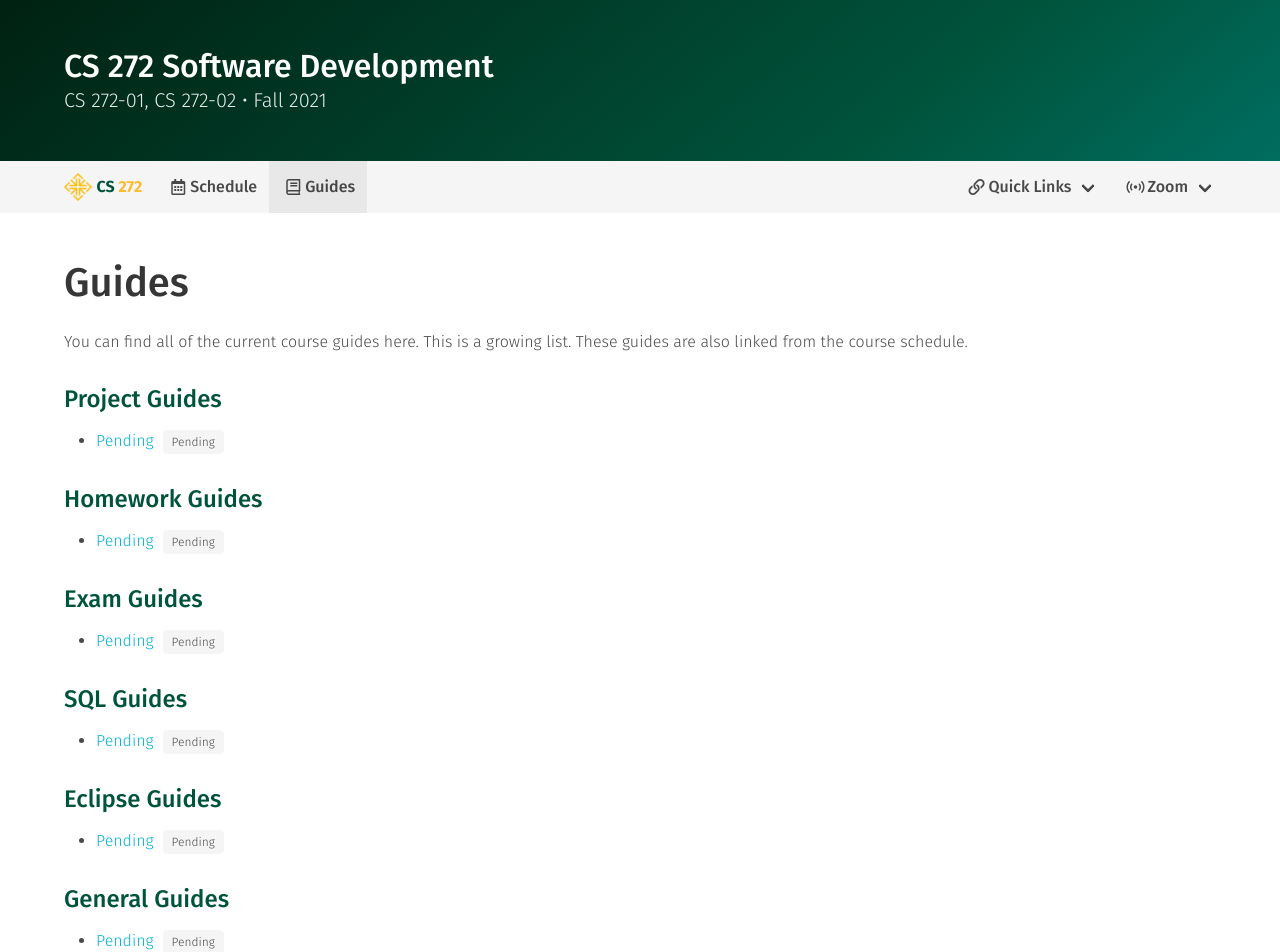
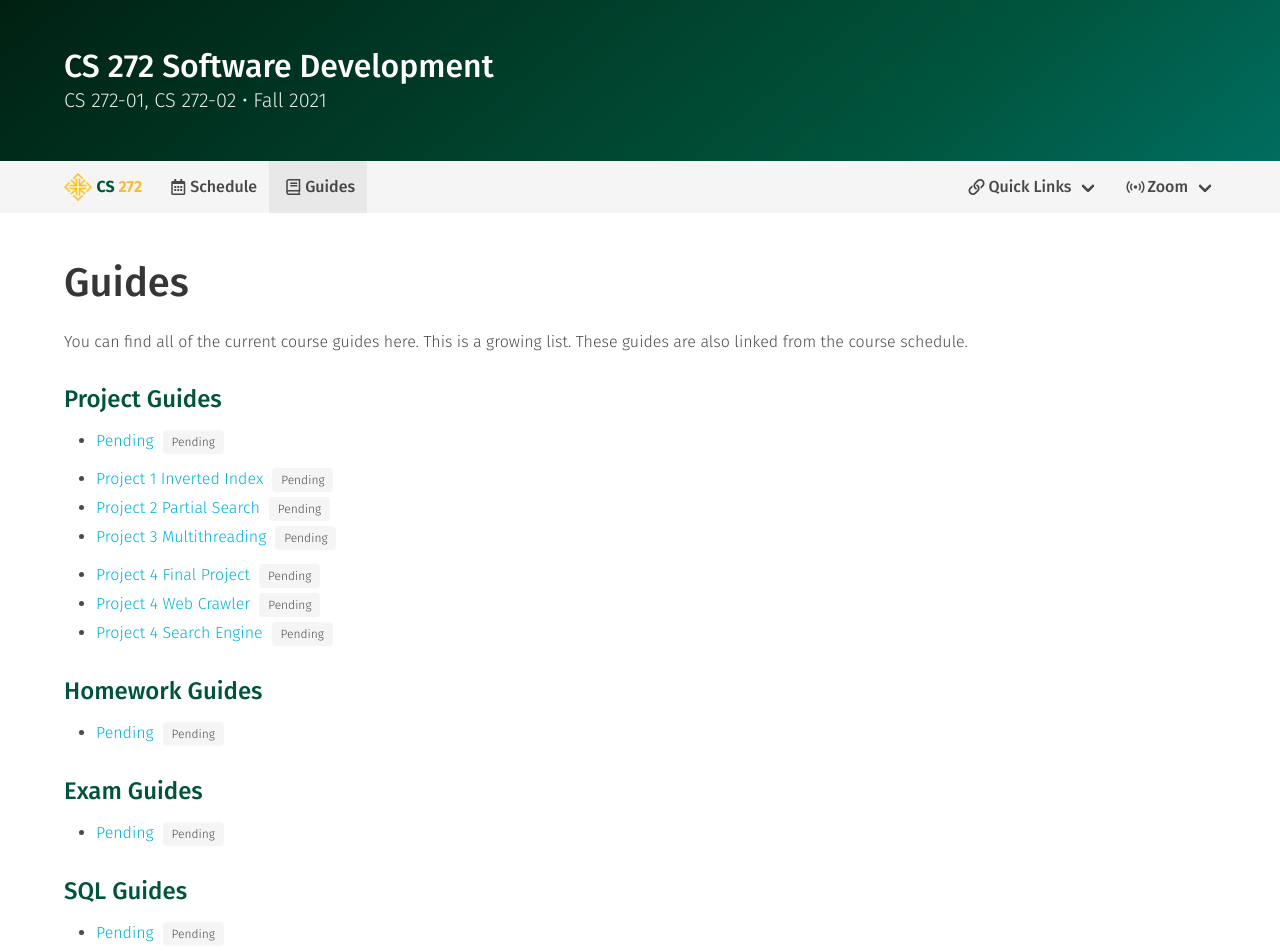
Before and after one commit to usf-cs272-fall2021/usf-cs272-fall2021.github.io, a Jekyll site: the page built from guides/index.html, in a window 1280 px wide. Shown: the top 952 px of the page. Built offline with Jekyll 4.4.1, drawn with Linux system fonts in a browser that asks for light colours.

Commit message:
Adding project placeholders

```diff
--- /dev/null
+++ b/_projects/project-1.md
@@ -0,0 +1,14 @@
+---
+title: Project 1 Inverted Index
+navbar: Guides
+layout: guides
+key: 1.0
+bump: true
+
+tags:
+  - text: 'Pending'
+    type: 'is-muted'
+
+---
+
+Pending
--- /dev/null
+++ b/_projects/project-2.md
@@ -0,0 +1,14 @@
+---
+title: Project 2 Partial Search
+navbar: Guides
+layout: guides
+key: 2.0
+bump: false
+
+tags:
+  - text: 'Pending'
+    type: 'is-muted'
+
+---
+
+Pending
--- /dev/null
+++ b/_projects/project-3.md
@@ -0,0 +1,14 @@
+---
+title: Project 3 Multithreading
+navbar: Guides
+layout: guides
+key: 3.0
+bump: false
+
+tags:
+  - text: 'Pending'
+    type: 'is-muted'
+
+---
+
+Pending
--- /dev/null
+++ b/_projects/project-4.md
@@ -0,0 +1,14 @@
+---
+title: Project 4 Final Project
+navbar: Guides
+layout: guides
+key: 4.0
+bump: true
+
+tags:
+  - text: 'Pending'
+    type: 'is-muted'
+
+---
+
+Pending
--- /dev/null
+++ b/_projects/project-4a.md
@@ -0,0 +1,14 @@
+---
+title: Project 4 Web Crawler
+navbar: Guides
+layout: guides
+key: 4.1
+bump: false
+
+tags:
+  - text: 'Pending'
+    type: 'is-muted'
+
+---
+
+Pending
--- /dev/null
+++ b/_projects/project-4b.md
@@ -0,0 +1,14 @@
+---
+title: Project 4 Search Engine
+navbar: Guides
+layout: guides
+key: 4.2
+bump: false
+
+tags:
+  - text: 'Pending'
+    type: 'is-muted'
+
+---
+
+Pending
```
Also changed, not shown: _data/projects.yml (+8 -8 lines).
